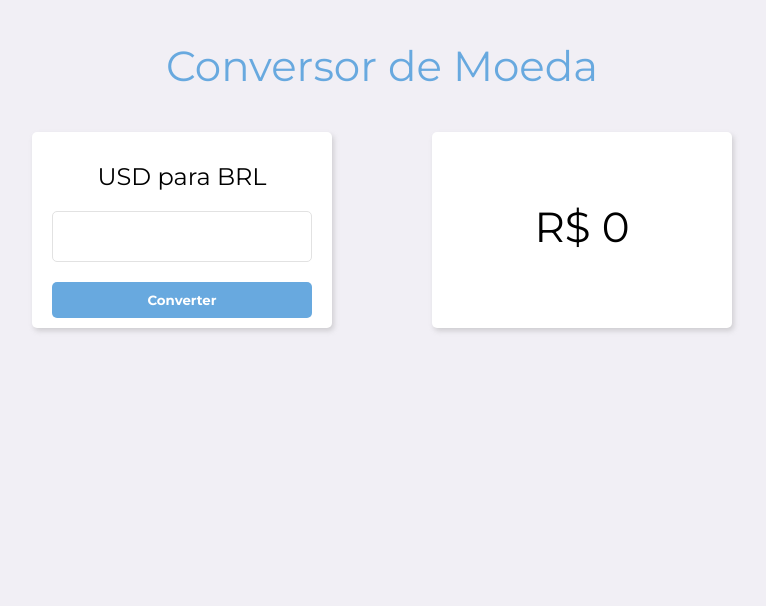
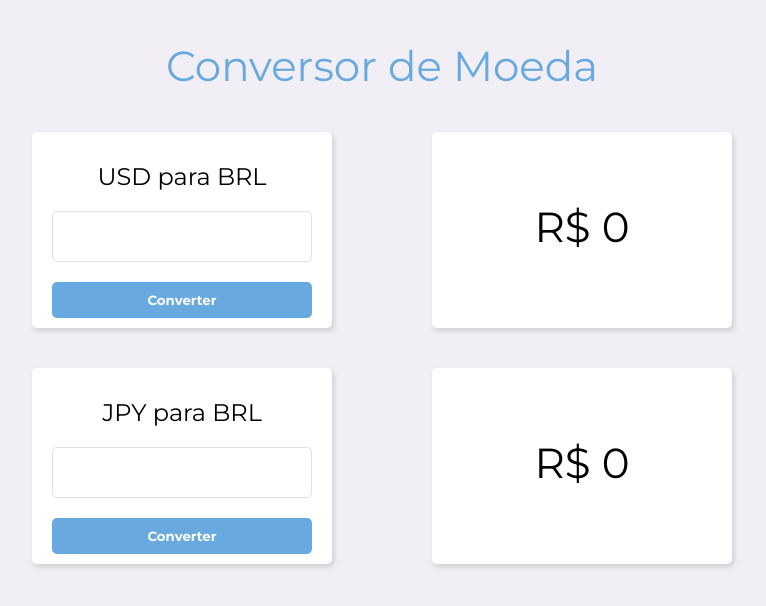
Before and after one commit to brunoseiji/Conversor-de-Moeda-React, a React (Create React App) app: page / in a window 1280 px wide. Shown: the top 606 px of the page, without its empty margins (258-1024 px from the left). Built offline with nearby package versions, Linux system fonts and the light colour scheme.

Commit message:
Input alterado para number e testes com outras moedas

```diff
--- a/src/App.js
+++ b/src/App.js
@@ -9,6 +9,7 @@ function App() {
       <div className="container">
         <h1 className="titulo-principal">Conversor de Moeda</h1>
         <Conversor moedaA="USD" moedaB="BRL" />
+        <Conversor moedaA="JPY" moedaB="BRL" />
       </div>
     </div>
   );
--- a/src/components/Conversor/Conversor.css
+++ b/src/components/Conversor/Conversor.css
@@ -1,6 +1,7 @@
 .conversor-content {
     display: flex;
     justify-content: space-around;
+    margin-bottom: 40px;
 }
 
 .conversor {
--- a/src/components/Conversor/index.js
+++ b/src/components/Conversor/index.js
@@ -36,7 +36,7 @@ class Conversor extends Component {
             <div class="conversor-content">
                 <div className="conversor">
                     <h2>{this.props.moedaA} para {this.props.moedaB}</h2>
-                    <input type="text" onChange={(event)=>{this.setState({moedaA_valor:event.target.value})}}></input>
+                    <input type="number" onChange={(event)=>{this.setState({moedaA_valor:event.target.value})}}></input>
                     <button onClick={this.converter}>Converter</button>
 
                 </div>
```
